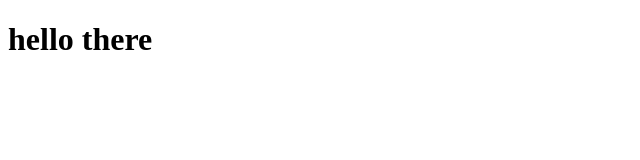
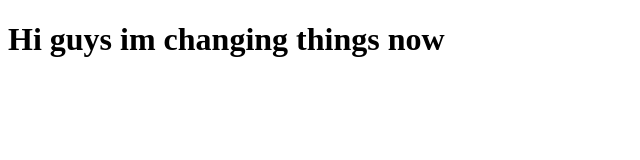
Before and after one commit to Abdelrahman-AM/landing-page, a plain HTML site: page index.html in a window 1280 px wide. Shown: the whole page, without its empty margins (0-640 px from the left). Drawn offline with Linux system fonts and the light colour scheme.

Commit message:
I have changed things, and it might work

```diff
--- a/index.html
+++ b/index.html
@@ -6,6 +6,6 @@
 
 </head>
     <body>
-    <h1>hello there</h1>
+    <h1>Hi guys im changing things now</h1>
     </body>
 </html>
```
